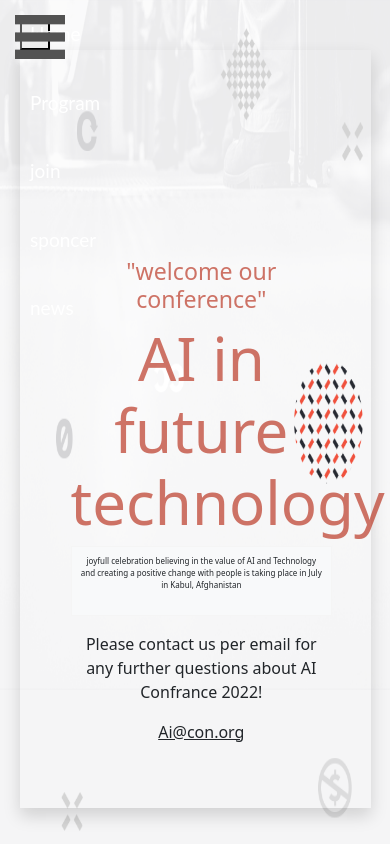
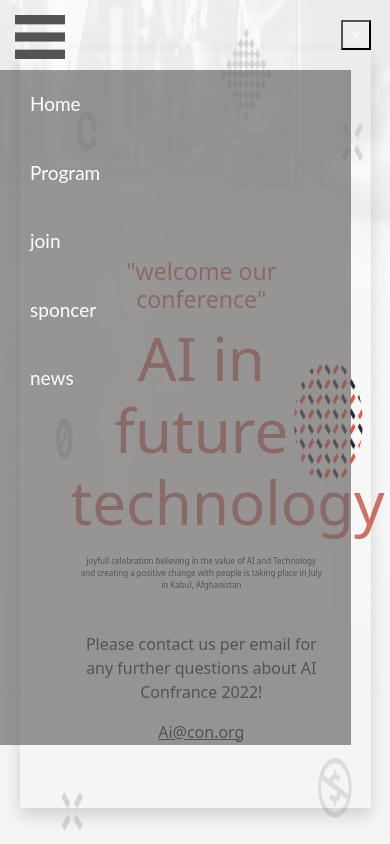
Before and after one commit to tamana-Balkhi/capstone-1, a website: page about.html in a window 390 px wide. Shown: the top 844 px of the page. Drawn offline with nearby package versions, Linux system fonts and the light colour scheme.

Commit message:
some changes in style

```diff
--- a/style.css
+++ b/style.css
@@ -209,9 +209,6 @@
   filter: grayscale(100%);
 }
 
-
-
-
 @media (max-width:768px){
 .humburger {
   height: 35%;
@@ -255,7 +252,7 @@
 .mobile-menu {
   display: flex;
   flex-flow: column;
-
+  background-color: #6b6766af;
   height: 80vh;
   width: 90%;
   z-index: 10;
@@ -265,6 +262,7 @@
   bottom: 0;
   pointer-events: all;
   user-select: inherit;
+  margin-top: 70px;
 }
 .mobile-menu a {
   font-family: 'Lato', sans-serif;
@@ -279,6 +277,11 @@
   color: aqua;
 }
 
+.menu-cancel {
+  display: flex;
+  align-items: center;
+  justify-content: flex-end;
+}
 .cancel {
   height: 30px;
   width: 30px;
```
Also changed, not shown: index.html (+4 -4 lines), script.js (deleted).
